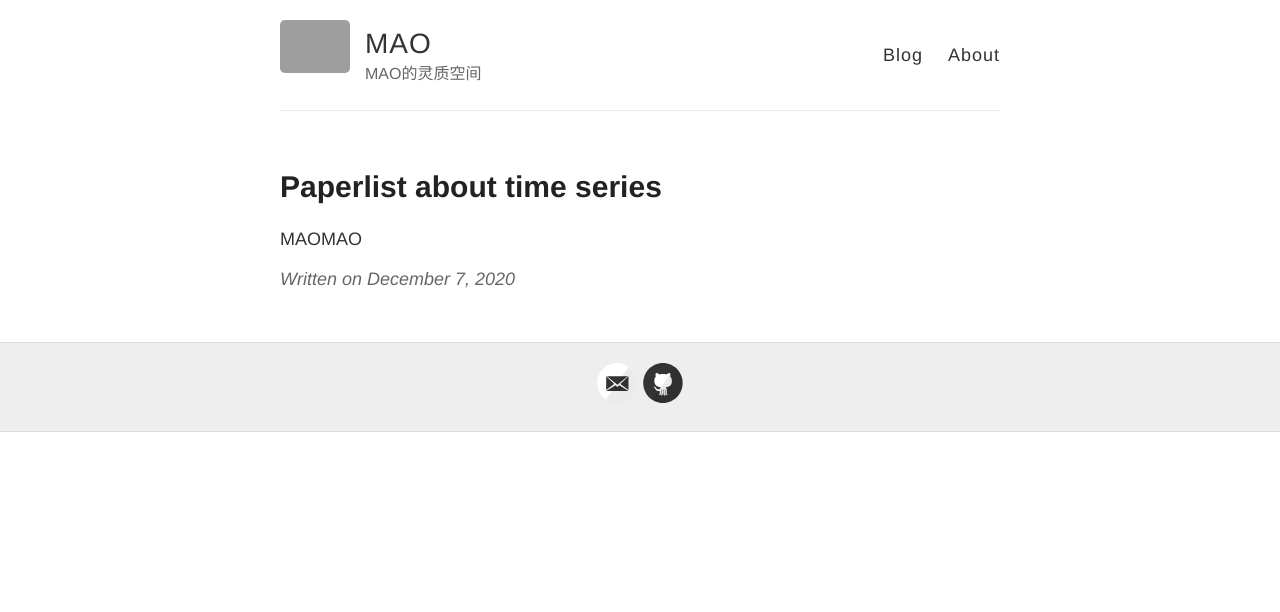
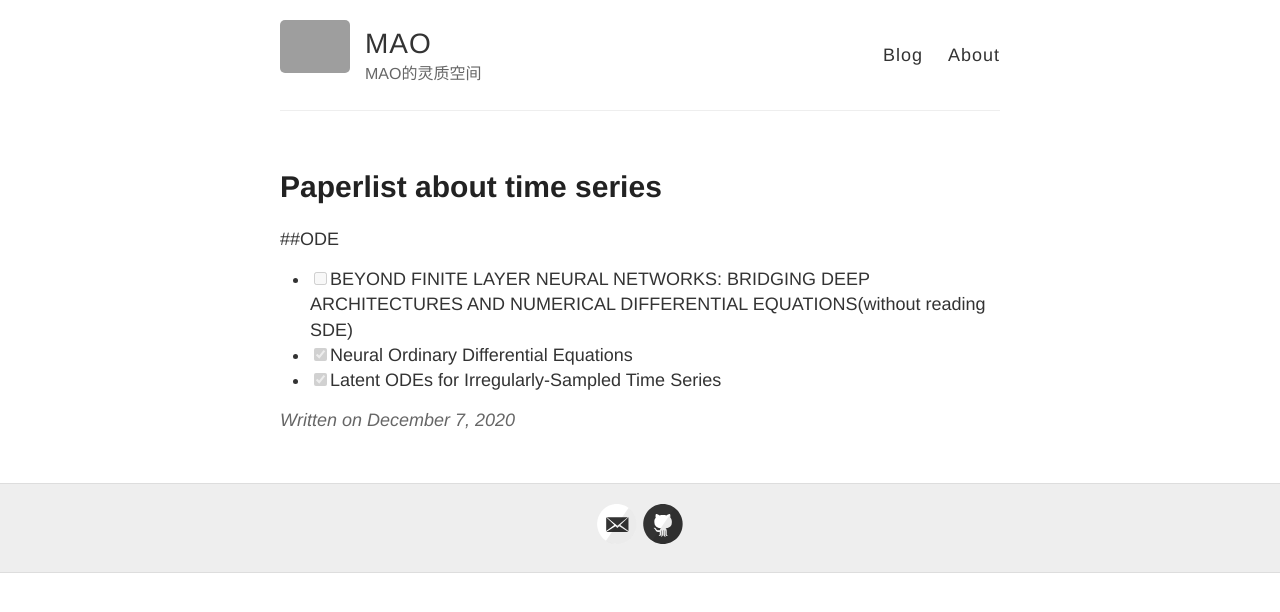
Before and after one commit to RuifMaxx/formalweb, a Jekyll site: the page built from _posts/2020-12-7-paperlist1.md, in a window 1280 px wide. Shown: the top 612 px of the page. Built offline with Jekyll 4.4.1, drawn with Linux system fonts in a browser that asks for light colours; grey boxes are pictures that could not be loaded.

Commit message:
Update 2020-12-7-paperlist1.md

```diff
--- a/_posts/2020-12-7-paperlist1.md
+++ b/_posts/2020-12-7-paperlist1.md
@@ -3,4 +3,7 @@ layout: post
 title: Paperlist about time series
 ---
 
-MAOMAO
+##ODE
+- [ ] BEYOND FINITE LAYER NEURAL NETWORKS: BRIDGING DEEP ARCHITECTURES AND NUMERICAL DIFFERENTIAL EQUATIONS(without reading SDE)
+- [x] Neural Ordinary Differential Equations
+- [x] Latent ODEs for Irregularly-Sampled Time Series
```
